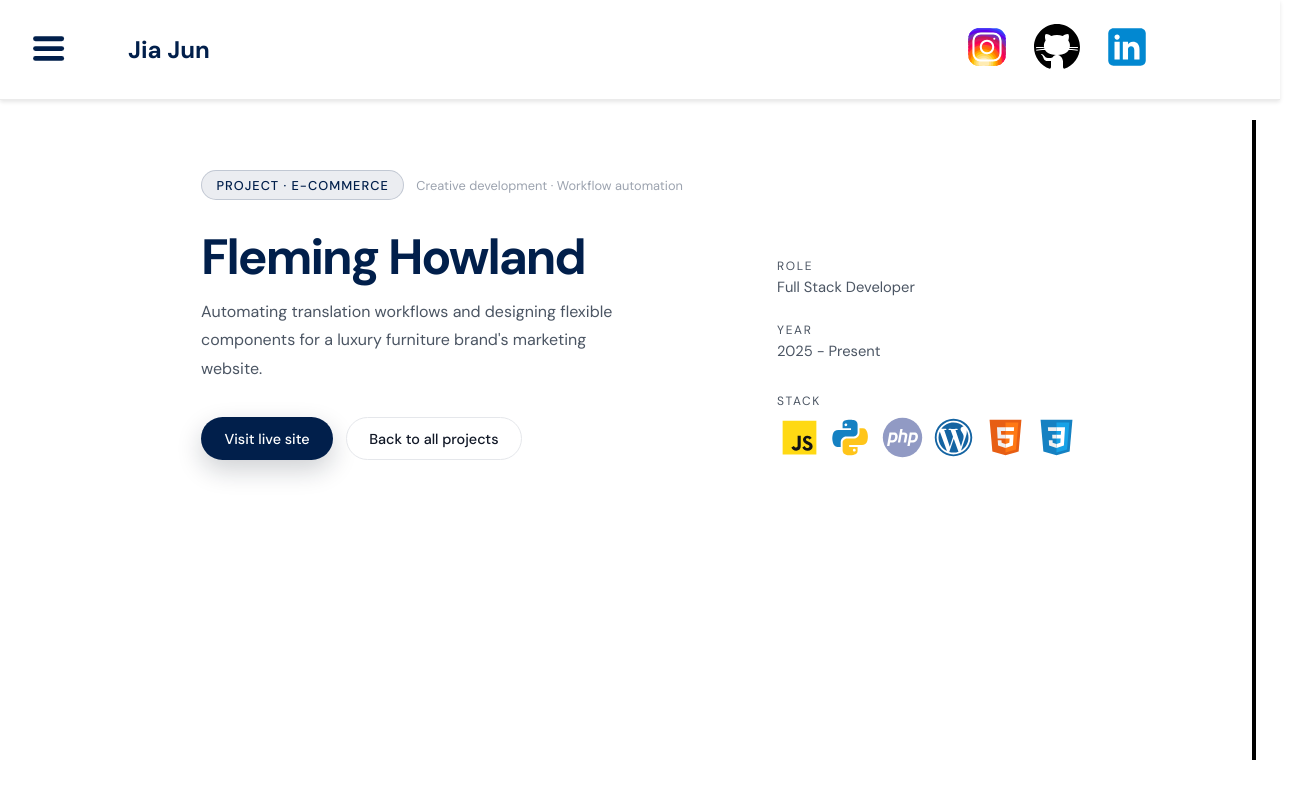
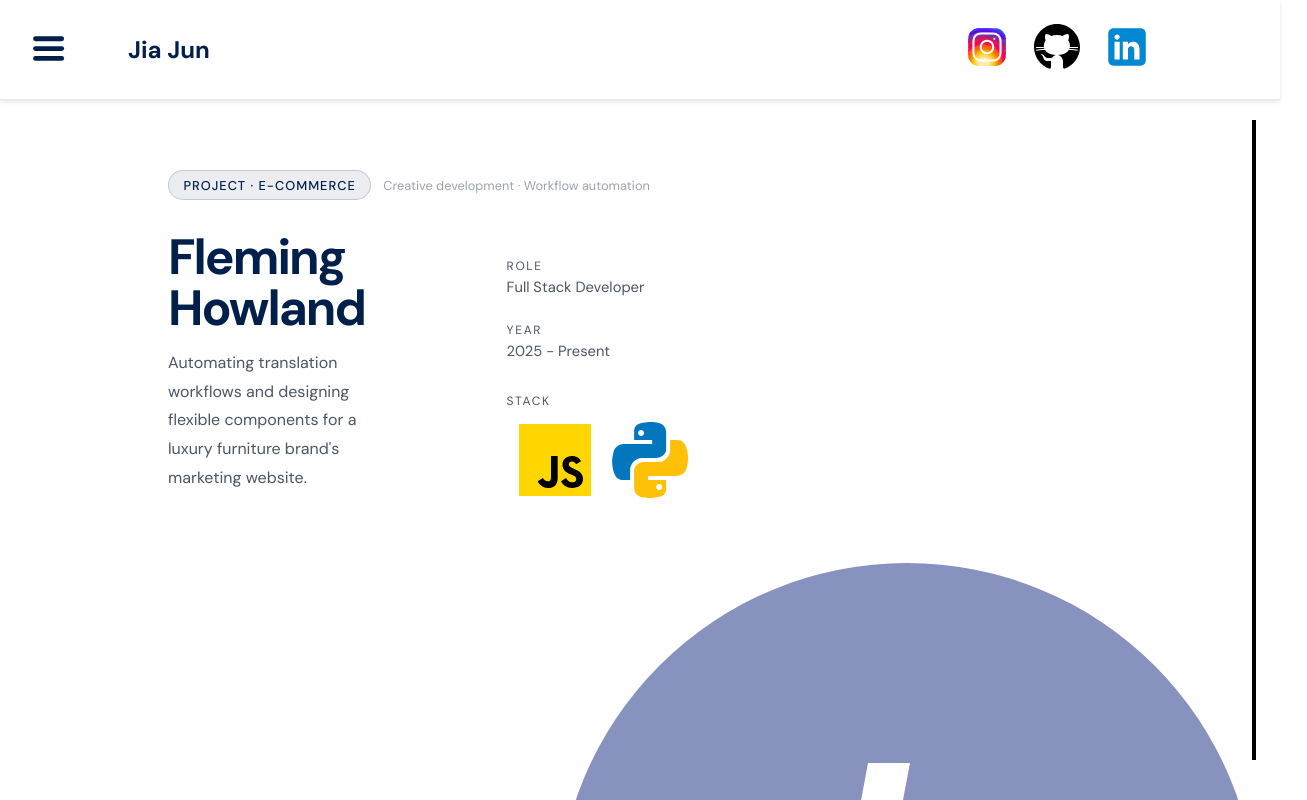
Before and after one commit to JIAJUNKK/jiajun-portfolio, a React (Vite) app: page /projects/fleming-howland in a window 1280 px wide. Shown: the top 800 px of the page, 1307 px wide, since content can reach past the window. Built offline with nearby package versions, Linux system fonts and the light colour scheme.

Commit message:
removed redundant style

```diff
--- a/src/styles/caseStudy/caseStudy__shared.scss
+++ b/src/styles/caseStudy/caseStudy__shared.scss
@@ -159,7 +159,6 @@
 
 /* ---- Full-bleed base ---- */
 .case-study-fullbleed {
-    width: 100vw;
     margin: 3.5rem 0;
     position: relative;
 }
@@ -183,29 +182,3 @@
     font-size: 0.86rem;
     color: var(--cs-subtle);
 }
-
-/* ---- Tech stack icon row ---- */
-.case-study-stack {
-    margin-top: 0.4rem;
-}
-
-.case-study-stack__icons {
-    display: flex;
-    gap: 0.4rem;
-    align-items: center;
-    margin-top: 0.35rem;
-
-    img {
-        height: 45px;
-        width: auto;
-        display: block;
-        object-fit: contain;
-        opacity: 0.92;
-        transition: transform 0.18s ease-out, opacity 0.18s ease-out;
-
-        &:hover {
-            transform: translateY(-1px) scale(1.03);
-            opacity: 1;
-        }
-    }
-}
```
